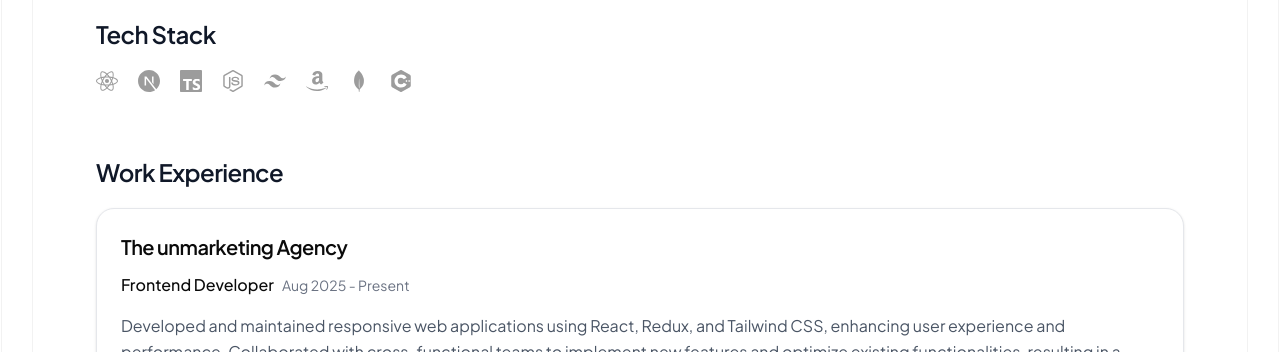
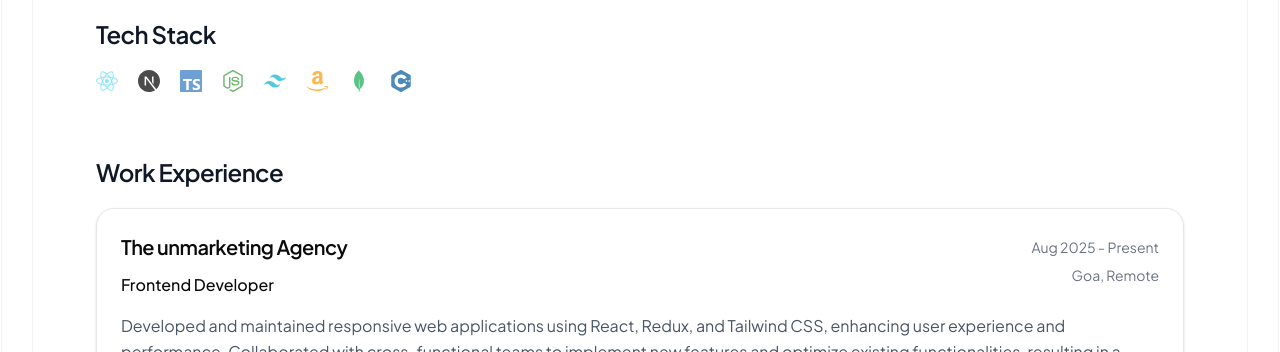
Before and after one commit to souravkhan12/souravkhan, a Next.js app: page / in a window 1280 px wide. Shown: the part 600-952 px from the top of the page. Built offline with nearby package versions, Linux system fonts and the light colour scheme; no server answers.

Commit message:
feat:work

```diff
--- a/components/hero/HeroTechStack.tsx
+++ b/components/hero/HeroTechStack.tsx
@@ -22,6 +22,7 @@ export default function HeroTechStack() {
               label={tech.icon}
               size={22}
               className="opacity-70 group-hover:opacity-100"
+              colorful={true}
             />
           </div>
         ))}
--- a/components/project/ProjectCard.tsx
+++ b/components/project/ProjectCard.tsx
@@ -31,7 +31,7 @@ export default function ProjectCard({ project }: ProjectCardProps) {
           className="object-cover transition-transform duration-500 ease-in-out hover:scale-105"
         />
         <motion.div
-          className="absolute inset-0 bg-gradient-to-t from-black/10 via-transparent to-transparent opacity-0 transition-opacity duration-300 group-hover:opacity-100"
+          className="absolute inset-0 bg-linear-to-t from-black/10 via-transparent to-transparent opacity-0 transition-opacity duration-300 group-hover:opacity-100"
           initial={{ opacity: 0 }}
           whileHover={{ opacity: 1 }}
           transition={{ duration: 0.3 }}
--- a/components/work/WorkExperience.tsx
+++ b/components/work/WorkExperience.tsx
@@ -25,6 +25,8 @@ export default function WorkExperience() {
           >
             <Card padding="md" variant="default">
               {/* Company & Position */}
+              <div className="flex flex-col items-start md:flex-row md:items-center md:justify-between">
+                <div>
                   <h3 className="mb-2 text-lg font-semibold tracking-tight sm:mb-3 sm:text-xl dark:text-gray-100">
                     {experience.company}
                   </h3>
@@ -33,11 +35,21 @@ export default function WorkExperience() {
                     <p className="mb-1 text-sm font-medium sm:mb-2 sm:text-base dark:text-gray-300">
                       {experience.position}
                     </p>
+                  </div>
+                </div>
+
+                <div className="flex flex-col pb-4 md:items-end">
                   {experience.duration && (
                     <p className="mb-2 text-xs text-gray-500 sm:text-sm dark:text-gray-300">
                       {experience.duration}
                     </p>
                   )}
+                  {experience.location && (
+                    <p className="mb-2 text-xs text-gray-500 sm:text-sm dark:text-gray-300">
+                      {experience.location}
+                    </p>
+                  )}
+                </div>
               </div>
 
               {/* Achievements */}
--- a/config/data.ts
+++ b/config/data.ts
@@ -44,6 +44,7 @@ export const WORK_EXPERIENCE = [
     company: "The unmarketing Agency",
     position: "Frontend Developer",
     duration: "Aug 2025 - Present",
+    location: "Goa, Remote",
     achievements: [
       "Developed and maintained responsive web applications using React, Redux, and Tailwind CSS, enhancing user experience and performance. Collaborated with cross-functional teams to implement new features and optimize existing functionalities, resulting in a 20% increase in user engagement.",
     ],
@@ -53,6 +54,7 @@ export const WORK_EXPERIENCE = [
     company: "Samsung",
     position: "Software Engineer",
     duration: "Sep 2024 - Sep 2025",
+    location: "Noida, Onsite",
     achievements: [
       "Built a real-time monitoring system for 100K+ TV models and 50+ languages, improving system efficiency by 30%. Developed Pvod DevTool for profiling 3 streaming apps, cutting manual effort by 80%.",
     ],
@@ -62,6 +64,7 @@ export const WORK_EXPERIENCE = [
     company: "OriginCore",
     position: "Frontend Developer",
     duration: "Feb 2023 - July 2023",
+    location: "Remote",
     achievements: [
       "Created dynamic, responsive UIs using React, Redux, and React Query. Optimized frontend performance with code splitting and lazy loading.",
     ],
@@ -71,6 +74,7 @@ export const WORK_EXPERIENCE = [
     company: "Chegg",
     position: "Subject Matter Expert (SME)",
     duration: "",
+    location: "Remote",
     achievements: [
       "Solved 100+ advanced academic problems in DSA, DBMS, and OS with a 98% approval rating.",
     ],
```
Lines whose indentation alone changed are shown as unchanged.
